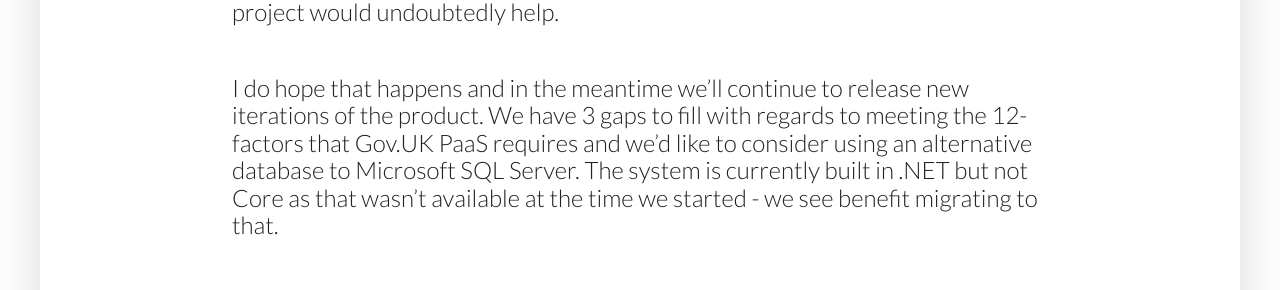
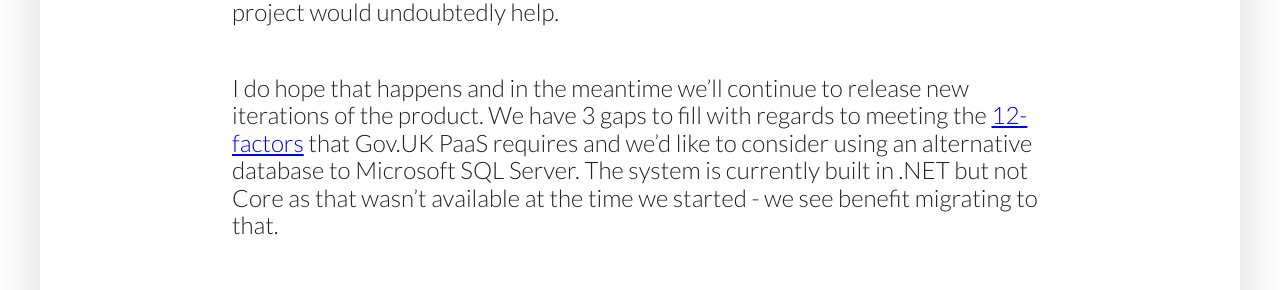
Before and after one commit to kingstonrichard/kingstonrichard.uk, a Jekyll site: the page built from _posts/2019-05-22-working-in-the-open.markdown, in a window 1280 px wide and 900 px high, scrolled down 1660 px. Shown: the part 267-557 px from the top of the window. Built offline with Jekyll 4.4.1, drawn with Linux system fonts in a browser that asks for light colours; nearby versions of some CDN libraries; part of the change alters nothing that is shown.

```diff
--- a/_posts/2019-05-22-working-in-the-open.markdown
+++ b/_posts/2019-05-22-working-in-the-open.markdown
@@ -19,6 +19,6 @@ My understanding is that while carrying out their research they identified a com
 
 Ultimately we'd love to see our system operating in a multi-tenanted Software as a Service capacity on the [Gov.UK Platform as a Service](https://www.cloud.service.gov.uk/) offer, with the code available open-source and perhaps a cohort of local government colleagues holding responsibility for accepting/rejecting pull requests into its core. There's a lot of work to be done between here and there and that's where a funded Alpha project would undoubtedly help.
 
-I do hope that happens and in the meantime we'll continue to release new iterations of the product. We have 3 gaps to fill with regards to meeting the 12-factors that Gov.UK PaaS requires and we'd like to consider using an alternative database to Microsoft SQL Server. The system is currently built in .NET but not Core as that wasn't available at the time we started - we see benefit migrating to that.
+I do hope that happens and in the meantime we'll continue to release new iterations of the product. We have 3 gaps to fill with regards to meeting the [12-factors](https://12factor.net/) that Gov.UK PaaS requires and we'd like to consider using an alternative database to Microsoft SQL Server. The system is currently built in .NET but not Core as that wasn't available at the time we started - we see benefit migrating to that.
 
 Lots to consider and very exciting times.
```
